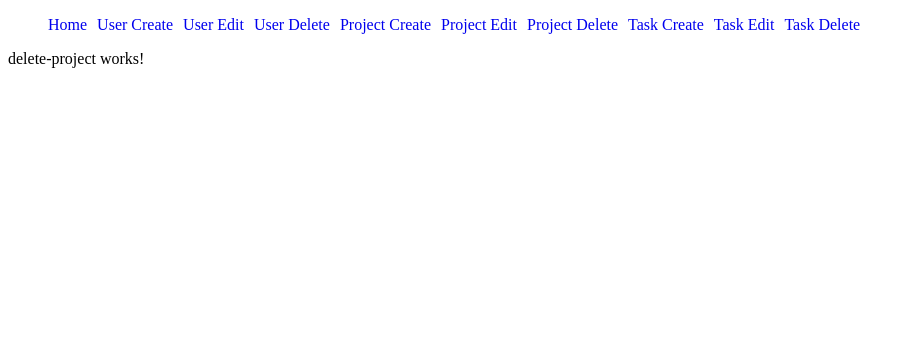
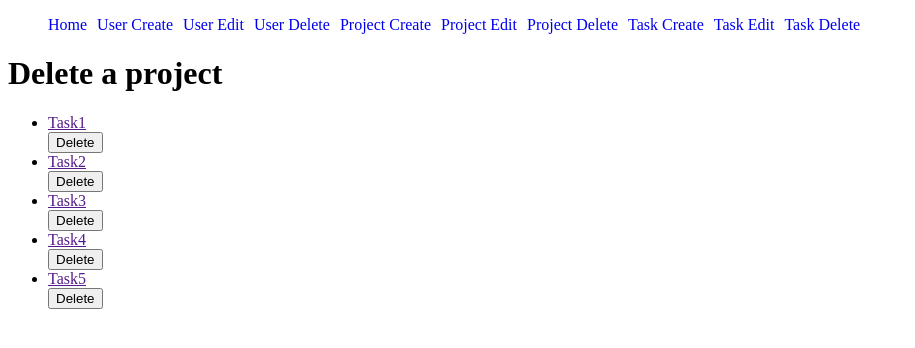
Before and after one commit to ZenViKing/projectManagementApp, an Angular app: page /project/delete in a window 1280 px wide. Shown: the top 348 px of the page, without its empty margins (0-915 px from the left). Built offline with nearby package versions, Linux system fonts and the light colour scheme.

Commit message:
ajout HTML du component Delete-Project

```diff
--- a/src/app/pages/projects/delete-project/delete-project.component.html
+++ b/src/app/pages/projects/delete-project/delete-project.component.html
@@ -1 +1,14 @@
-<p>delete-project works!</p>
+<h1>Delete a project</h1>
+
+<ul>
+  <li><a href="">Task1</a></li>
+  <button type="submit">Delete</button>
+  <li><a href="">Task2</a></li>
+  <button type="submit">Delete</button>
+  <li><a href="">Task3</a></li>
+  <button type="submit">Delete</button>
+  <li><a href="">Task4</a></li>
+  <button type="submit">Delete</button>
+  <li><a href="">Task5</a></li>
+  <button type="submit">Delete</button>
+</ul>
```
